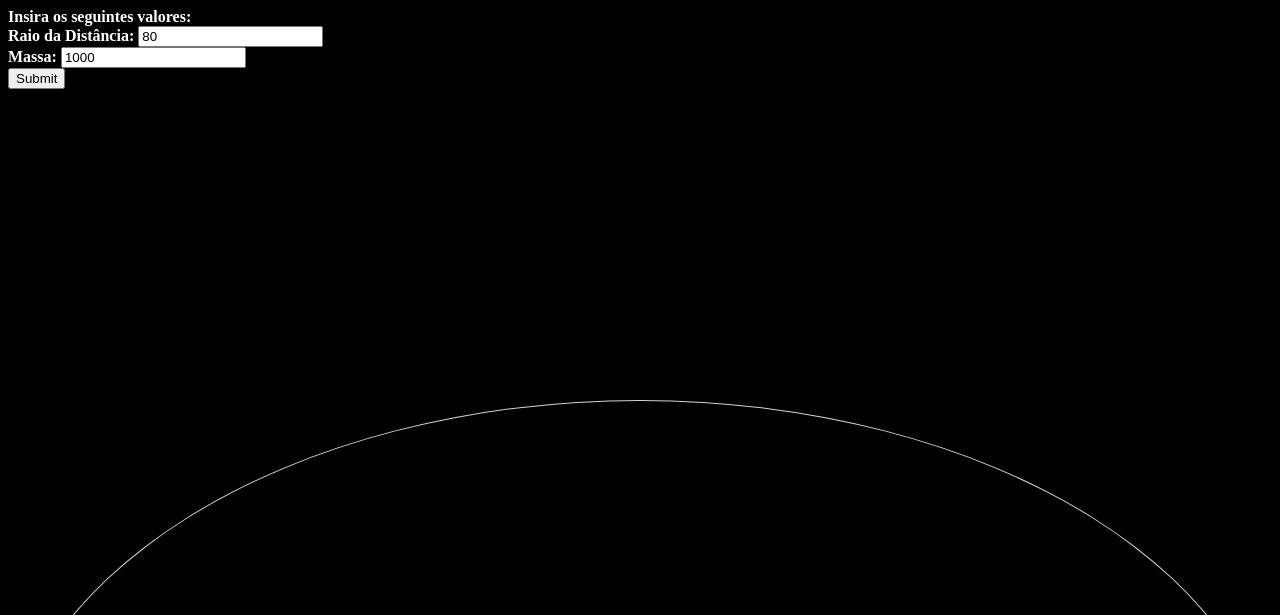
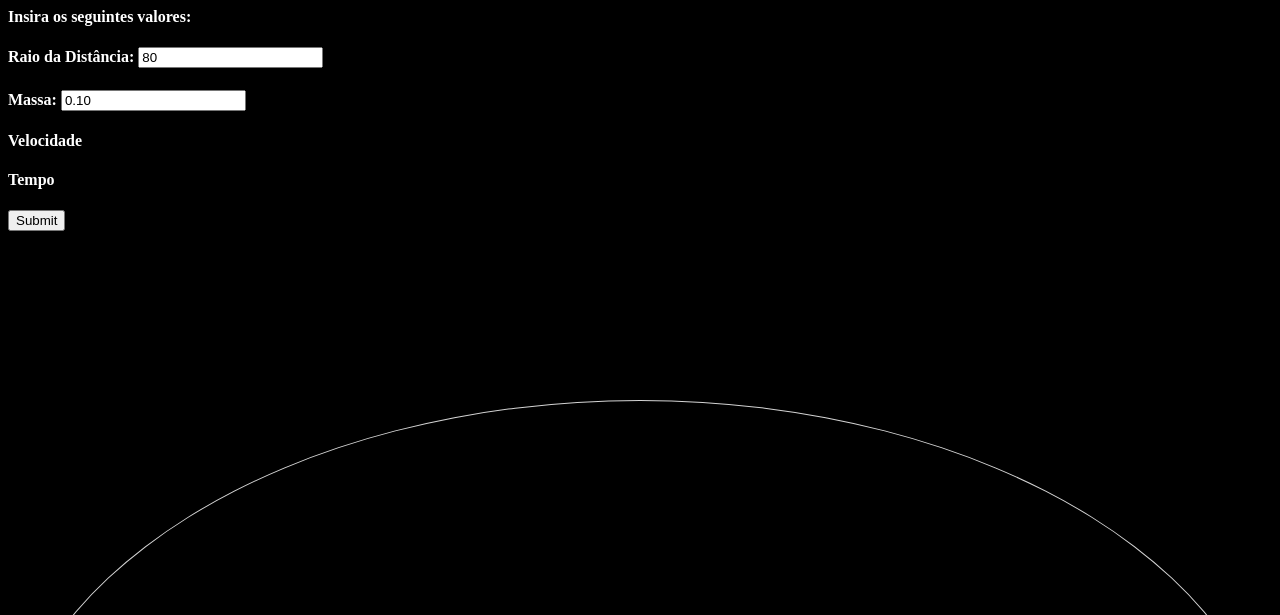
Before and after one commit to caiocesar04/F-sica---Movimento-Circular-dos-Planetas, a plain HTML site: page index.html in a window 1280 px wide. Shown: the top 615 px of the page. Drawn offline with Linux system fonts and the light colour scheme.

Commit message:
Update index.html

```diff
--- a/index.html
+++ b/index.html
@@ -9,20 +9,25 @@
 
     <h4>
       Insira os seguintes valores:
-      <br />
+    </h4>
+    <h4>
       Raio da Distância:
       <input type="number" name="raio" value="80" id="raio" />
-      <br />
+    </h4>
+    <h4>
       Massa:
-      <input type="number" name="massa" value="1000" id="massa" />
-      <br />
+      <input type="number" name="massa" value="0.10" id="massa" />
+    </h4>
+    <h4>Velocidade <span id="velocidade"></span></h4>
+    <h4>Tempo <span id="tempo"></span></h4>
+
       <input
-        onclick="mudarValores()"
-        type="submit"
+      onclick="mudarValores()"
+      type="submit"
         name="concluir"
         id="concluir"
       />
-    </h4>
+
     <link rel="stylesheet" href="main.css" />
   </head>
 
```
